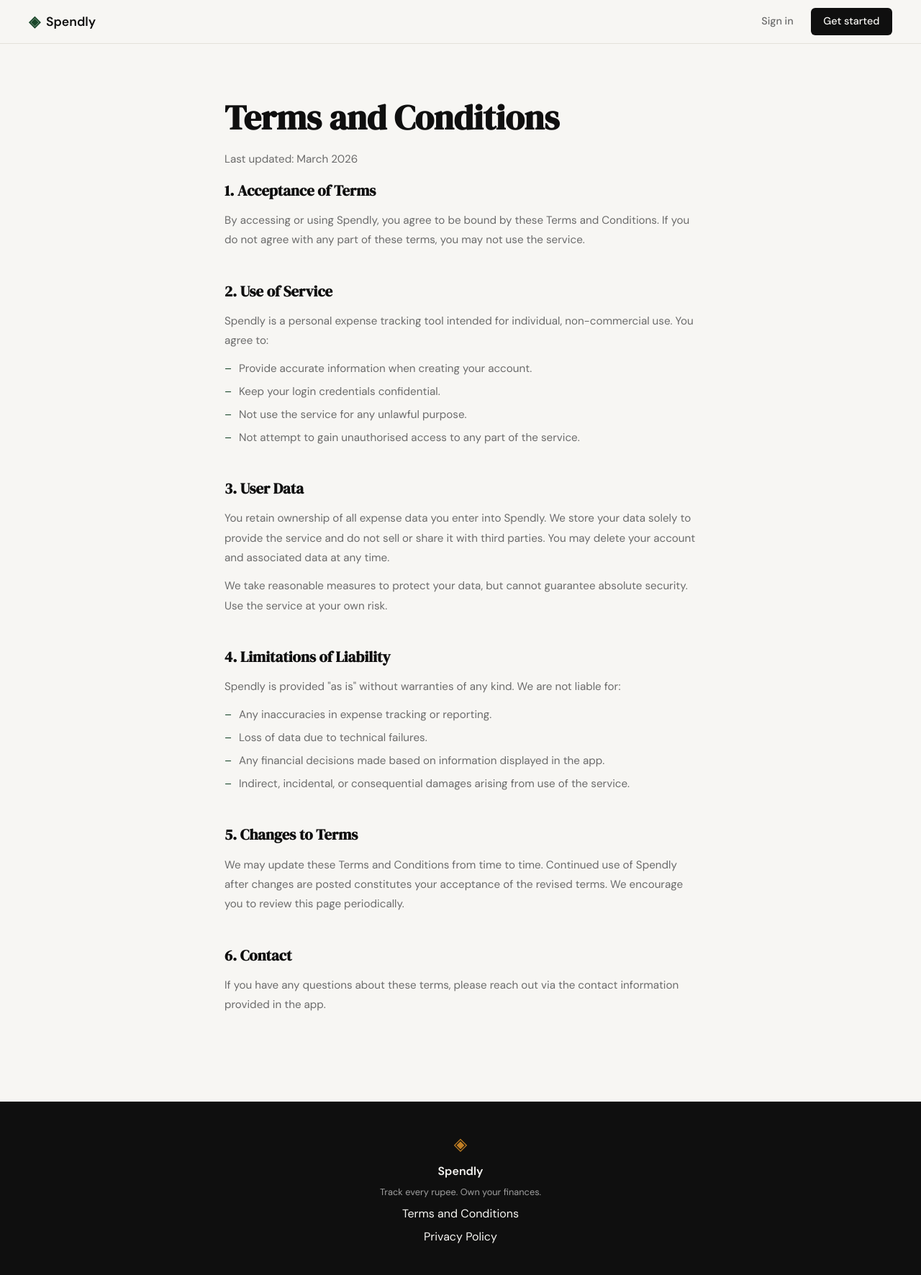
After one commit to abhishek-saurav/spendly, a Flask app: page /terms in a window 1280 px wide. The commit adds this page. Shown: the whole page at 72% size. Run offline with Flask 3, Linux system fonts and the light colour scheme.

Commit message:
landing: add terms and conditions page and route

```diff
--- a/app.py
+++ b/app.py
@@ -26,6 +26,11 @@ def login():
 # Placeholder routes — students will implement these                  #
 # ------------------------------------------------------------------ #
 
+@app.route("/terms")
+def terms():
+    return render_template("terms.html")
+
+
 @app.route("/logout")
 def logout():
     return "Logout — coming in Step 3"
--- a/file.txt
+++ b/file.txt
@@ -2,7 +2,7 @@
 
 
 
-git commit -m "landing: add terms and conditions page and route”
+
 
 Do the same as you did for the Terms and Conditions page,
 but for Privacy Policy.
--- a/static/css/style.css
+++ b/static/css/style.css
@@ -508,6 +508,71 @@ a { color: inherit; text-decoration: none; }
 }
 
 /* ------------------------------------------------------------------ */
+/* Terms / Privacy pages                                               */
+/* ------------------------------------------------------------------ */
+
+.terms-page {
+    max-width: 720px;
+    margin: 0 auto;
+    padding: 4rem 2rem 5rem;
+}
+
+.terms-page h1 {
+    font-family: var(--font-display);
+    font-size: clamp(2rem, 4vw, 3rem);
+    color: var(--ink);
+    margin-bottom: 0.4rem;
+}
+
+.terms-updated {
+    font-size: 0.85rem;
+    color: var(--ink-faint);
+    margin-bottom: 3rem;
+}
+
+.terms-page section {
+    margin-bottom: 2.5rem;
+}
+
+.terms-page h2 {
+    font-family: var(--font-display);
+    font-size: 1.3rem;
+    color: var(--ink);
+    margin-bottom: 0.75rem;
+}
+
+.terms-page p {
+    font-size: 0.95rem;
+    color: var(--ink-muted);
+    line-height: 1.8;
+    margin-bottom: 0.75rem;
+}
+
+.terms-page ul {
+    list-style: none;
+    padding: 0;
+    margin: 0.5rem 0 0.75rem;
+    display: flex;
+    flex-direction: column;
+    gap: 0.4rem;
+}
+
+.terms-page ul li {
+    font-size: 0.95rem;
+    color: var(--ink-muted);
+    line-height: 1.7;
+    padding-left: 1.25rem;
+    position: relative;
+}
+
+.terms-page ul li::before {
+    content: "–";
+    position: absolute;
+    left: 0;
+    color: var(--accent);
+}
+
+/* ------------------------------------------------------------------ */
 /* Responsive                                                          */
 /* ------------------------------------------------------------------ */
 
--- a/templates/base.html
+++ b/templates/base.html
@@ -34,7 +34,7 @@
             <span class="brand-icon">◈</span>
             <span class="footer-name">Spendly</span>
             <p class="footer-copy">Track every rupee. Own your finances.</p>
-            <a href="#">Terms and Conditions</a>
+            <a href="/terms">Terms and Conditions</a>
             <a href="#">Privacy Policy</a>
         </div>
     </footer>
--- /dev/null
+++ b/templates/terms.html
@@ -0,0 +1,53 @@
+{% extends "base.html" %}
+
+{% block title %}Terms and Conditions — Spendly{% endblock %}
+
+{% block content %}
+<div class="terms-page">
+    <h1>Terms and Conditions</h1>
+    <p class="terms-updated">Last updated: March 2026</p>
+
+    <section>
+        <h2>1. Acceptance of Terms</h2>
+        <p>By accessing or using Spendly, you agree to be bound by these Terms and Conditions. If you do not agree with any part of these terms, you may not use the service.</p>
+    </section>
+
+    <section>
+        <h2>2. Use of Service</h2>
+        <p>Spendly is a personal expense tracking tool intended for individual, non-commercial use. You agree to:</p>
+        <ul>
+            <li>Provide accurate information when creating your account.</li>
+            <li>Keep your login credentials confidential.</li>
+            <li>Not use the service for any unlawful purpose.</li>
+            <li>Not attempt to gain unauthorised access to any part of the service.</li>
+        </ul>
+    </section>
+
+    <section>
+        <h2>3. User Data</h2>
+        <p>You retain ownership of all expense data you enter into Spendly. We store your data solely to provide the service and do not sell or share it with third parties. You may delete your account and associated data at any time.</p>
+        <p>We take reasonable measures to protect your data, but cannot guarantee absolute security. Use the service at your own risk.</p>
+    </section>
+
+    <section>
+        <h2>4. Limitations of Liability</h2>
+        <p>Spendly is provided "as is" without warranties of any kind. We are not liable for:</p>
+        <ul>
+            <li>Any inaccuracies in expense tracking or reporting.</li>
+            <li>Loss of data due to technical failures.</li>
+            <li>Any financial decisions made based on information displayed in the app.</li>
+            <li>Indirect, incidental, or consequential damages arising from use of the service.</li>
+        </ul>
+    </section>
+
+    <section>
+        <h2>5. Changes to Terms</h2>
+        <p>We may update these Terms and Conditions from time to time. Continued use of Spendly after changes are posted constitutes your acceptance of the revised terms. We encourage you to review this page periodically.</p>
+    </section>
+
+    <section>
+        <h2>6. Contact</h2>
+        <p>If you have any questions about these terms, please reach out via the contact information provided in the app.</p>
+    </section>
+</div>
+{% endblock %}
```
